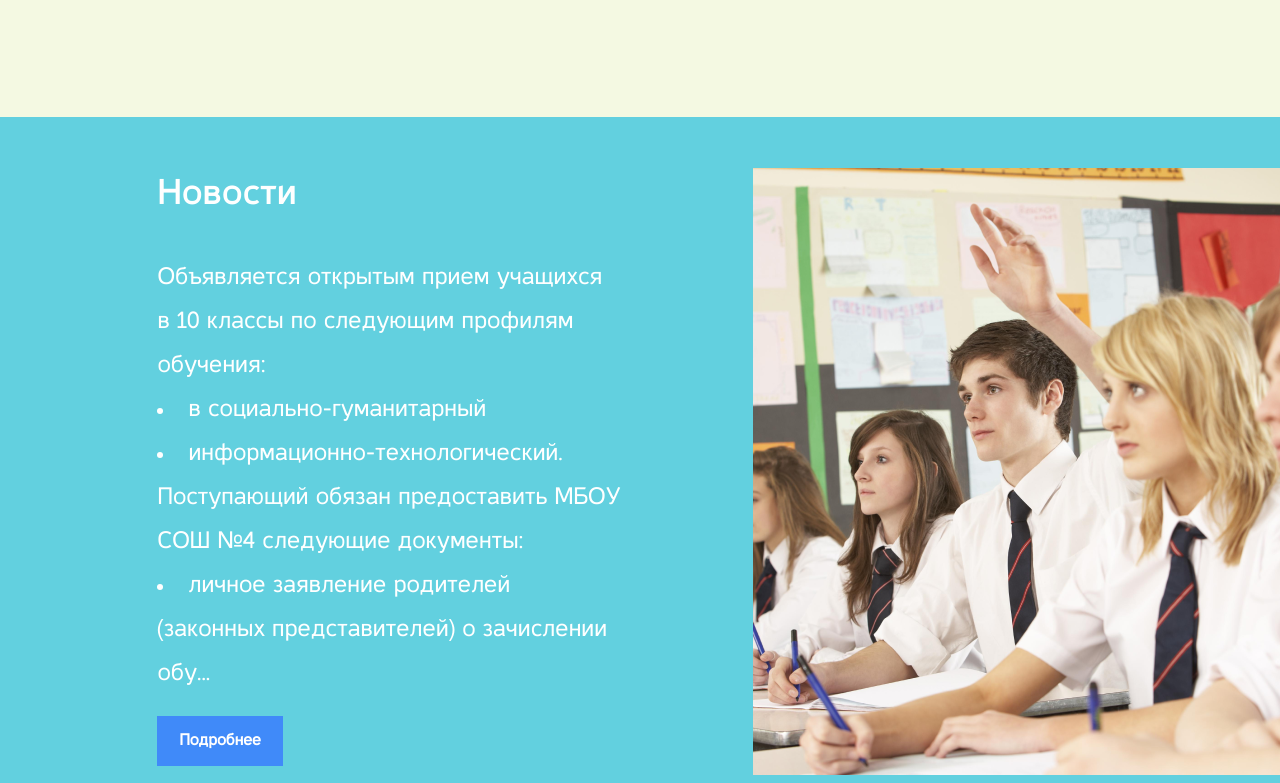
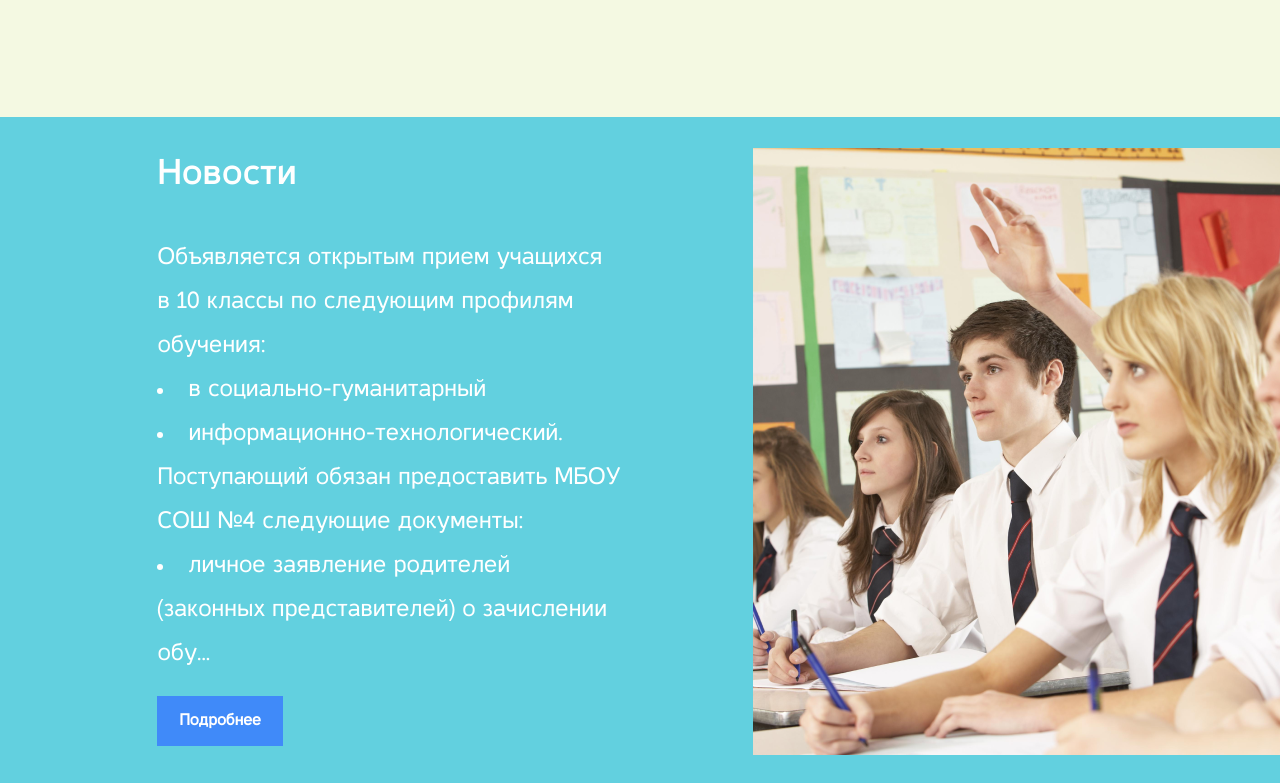
Before and after one commit to MIndistCalm/School_Website, a plain HTML site: page index.html in a window 1280 px wide. Shown: the part 949-1732 px from the top of the page. Drawn offline with Linux system fonts and the light colour scheme.

Commit message:
Final work

```diff
--- a/index.css
+++ b/index.css
@@ -117,8 +117,8 @@ header {
   justify-content: center;
   align-items: flex-start;
   margin-right: 55px;
-  padding-top: 20px;
-  padding-bottom: 20px;
+  /* padding-top: 12px; */
+  /* padding-bottom: 12px; */
 }
 .news_h2 {
   font-family: "CasperBold";
--- a/src/pages/News/style.css
+++ b/src/pages/News/style.css
@@ -113,7 +113,6 @@ header {
   height: 100%;
   width: 1200px;
   overflow: hidden;
-  background-color: red;
 }
 .news_image {
   background-size: 100%;
```
